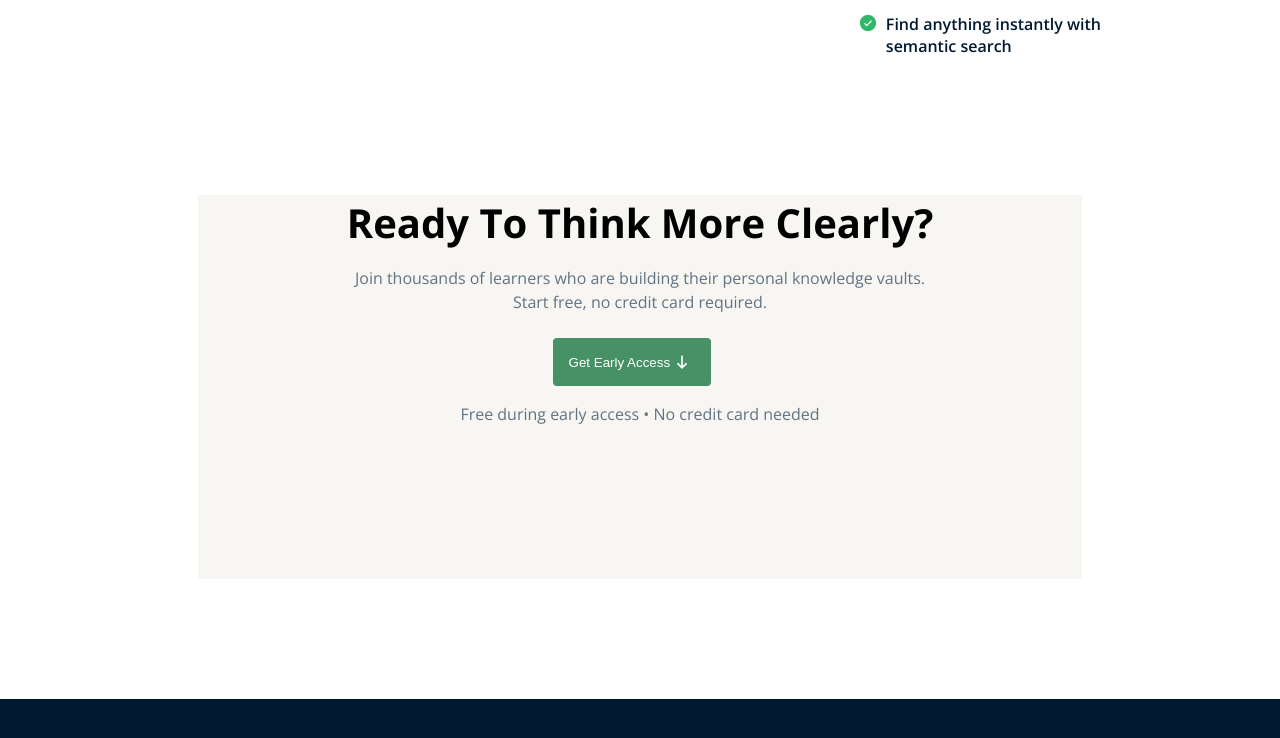
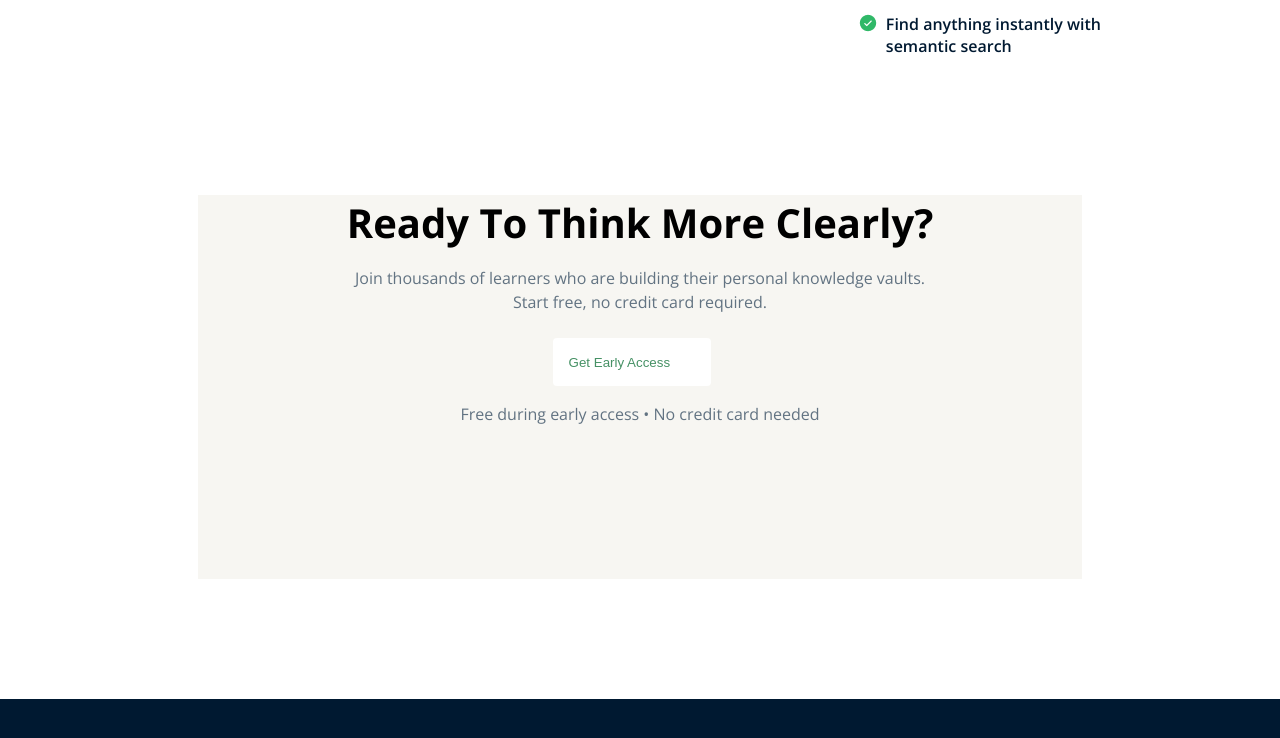
Before and after one commit to talkinahamed/assignment01, a plain HTML site: page index.html in a window 1280 px wide. In both pictures the pointer is over the button 632 px from the left and 2624 px from the top of the page. Shown: the part 2262-3000 px from the top of the page. Drawn offline with nearby package versions, Linux system fonts and the light colour scheme.

Commit message:
final leftovers

```diff
--- a/styles/ass01.css
+++ b/styles/ass01.css
@@ -297,6 +297,11 @@ nav div .btn:hover {
     margin-bottom: 16px;
 }
 
+.access-container .Green:hover {
+    background-color: #FFFFFF;
+    color: #469165;
+}
+
 /* footer start  */
 
 footer{
```
